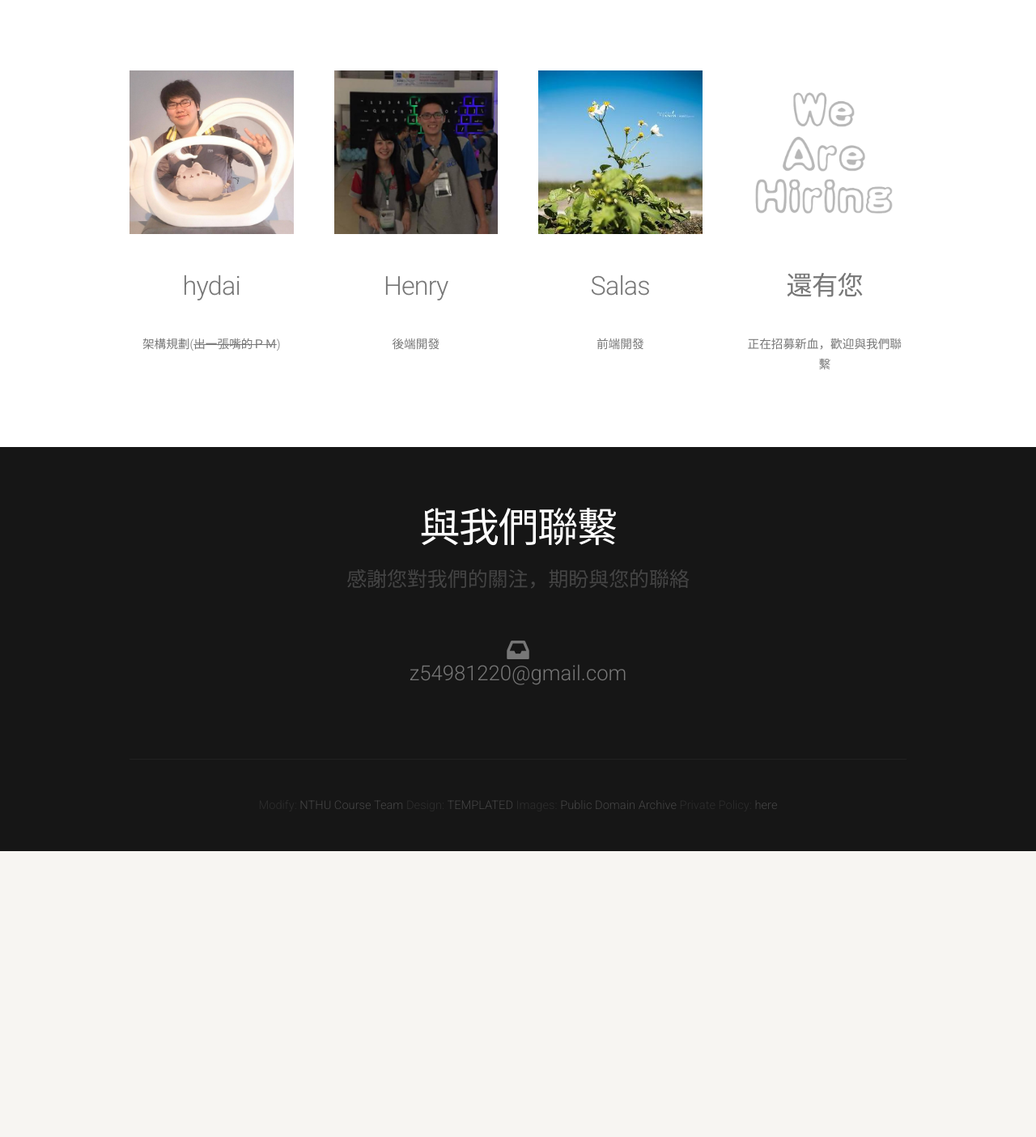
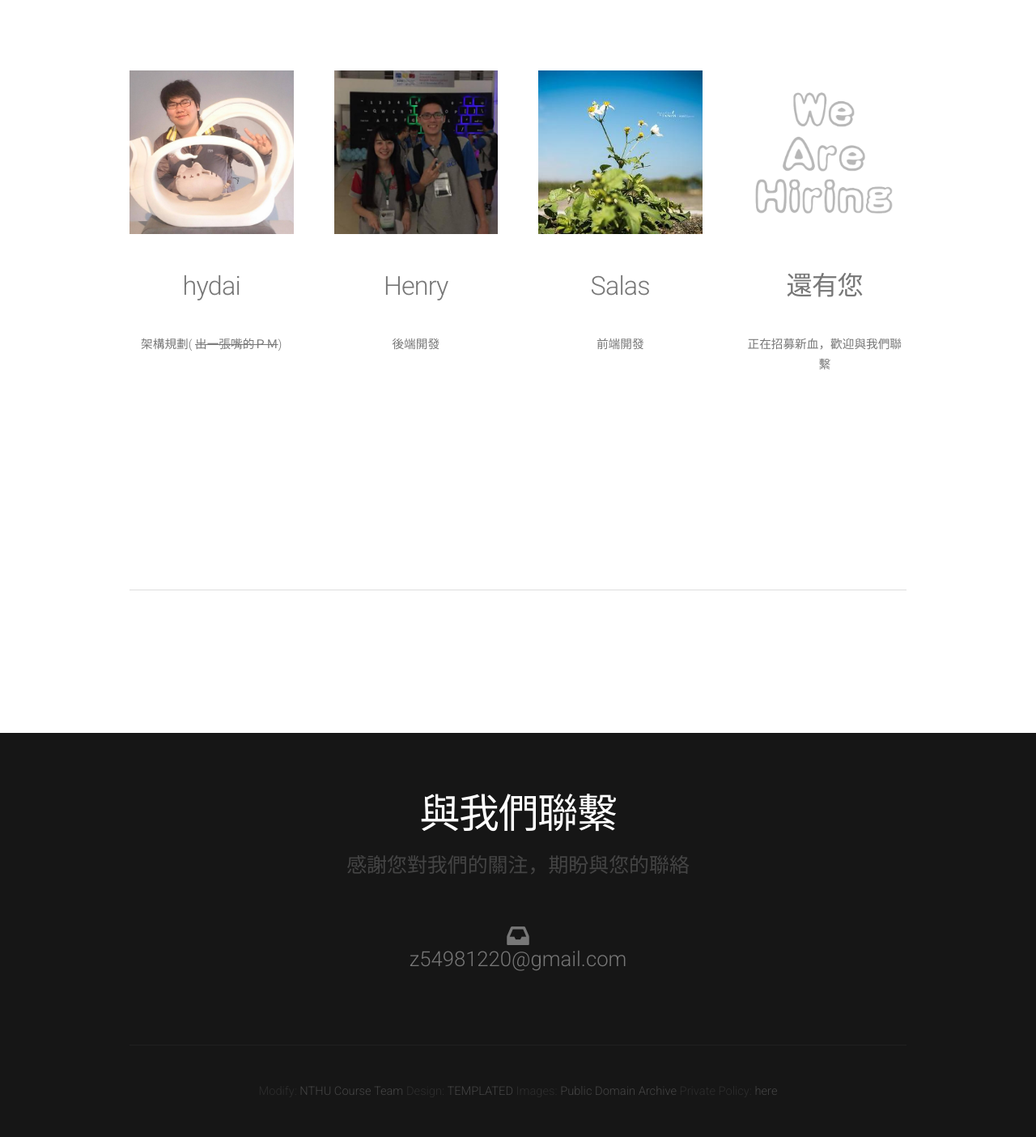
Before and after one commit to henryyang42/NTHU_Course, a Django app: page / in a window 1280 px wide. Shown: the part 884-2288 px from the top of the page at 81% size. Before the commit the page ends 1935 px from the top, so only its background shows below. Run offline with Django 3.2, Linux system fonts and the light colour scheme; some libraries are stand-ins or nearby versions.

Commit message:
change disqus position

```diff
--- a/index/templates/base.html
+++ b/index/templates/base.html
@@ -74,8 +74,9 @@
   <!-- /Main -->
   {% endblock body_block %}
   <!-- Footer -->
-  <div id="footer">
+  <div id="main">
     <div class="container">
+      <hr>
       <div id="disqus_thread"></div>
       <script type="text/javascript">
       /* * * CONFIGURATION VARIABLES * * */
@@ -91,6 +92,10 @@
       })();
       </script>
       <noscript>Please enable JavaScript to view the <a href="https://disqus.com/?ref_noscript" rel="nofollow">comments powered by Disqus.</a></noscript>
+    </div>
+  </div>
+  <div id="footer">
+    <div class="container">
       <section>
         <header>
           <h2>與我們聯繫</h2>
--- a/index/templates/index.html
+++ b/index/templates/index.html
@@ -24,7 +24,8 @@
           <header>
             <h2>hydai</h2>
           </header>
-          <p>架構規劃(<del>出一張嘴的ＰＭ</del>)</p>
+          <p>架構規劃(
+            <del>出一張嘴的ＰＭ</del>)</p>
         </section>
         <section class="3u">
           <a href="https://github.com/henryyang42" class="image full"><img src="{% static 'images/henryyang42.jpg' %}" alt=""></a>
```
